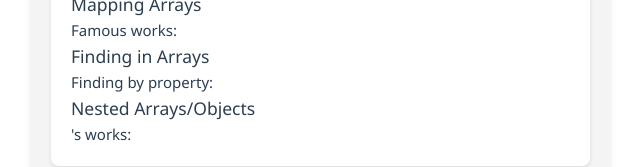
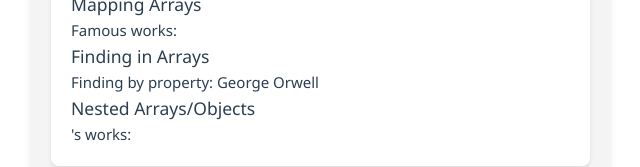
Before and after one commit to TianyuNiu213/fit5032-week2lab, a Vue app in the folder tniu-library/: page / in a window 1280 px wide. Shown: the part 241-408 px from the top of the page, without its empty margins (609-1249 px from the left). Built offline with nearby package versions, Linux system fonts and the light colour scheme.

Commit message:
Activity 4: Find author by name

```diff
--- a/tniu-library/src/components/JSON.vue
+++ b/tniu-library/src/components/JSON.vue
@@ -107,9 +107,10 @@ const allFamousWorks = computed(() => {
 })
 
 // Activity 4: Find author by name
-const orwell = computed(() => {
+const orwell = computed(() =>
   // TODO: CODE TO FIND AUTHOR BY NAME HERE
-})
+  authors.find(author => author.name === "George Orwell")
+)
 
 // Activity 5: Find author by ID
 const austen = computed(() => {
```
